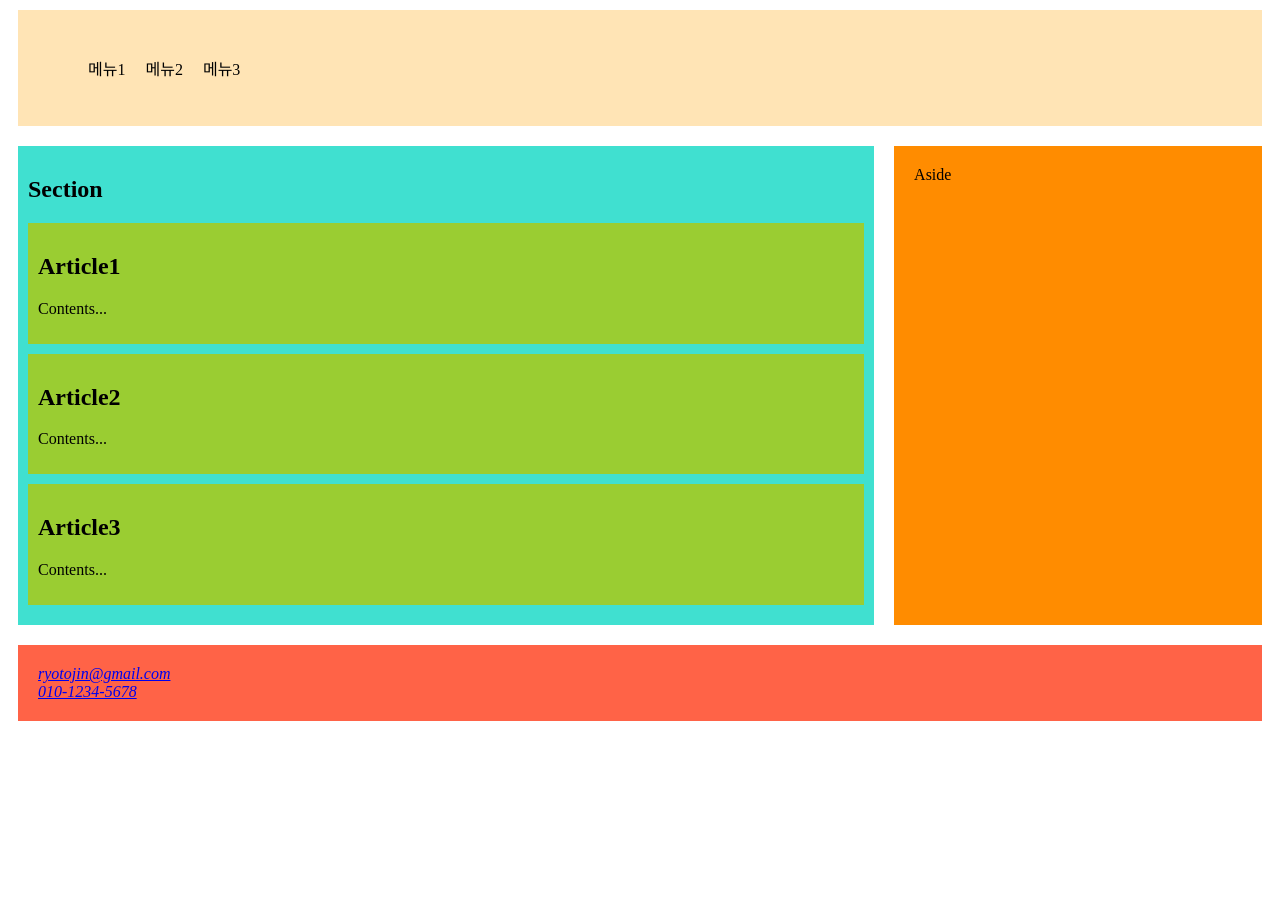
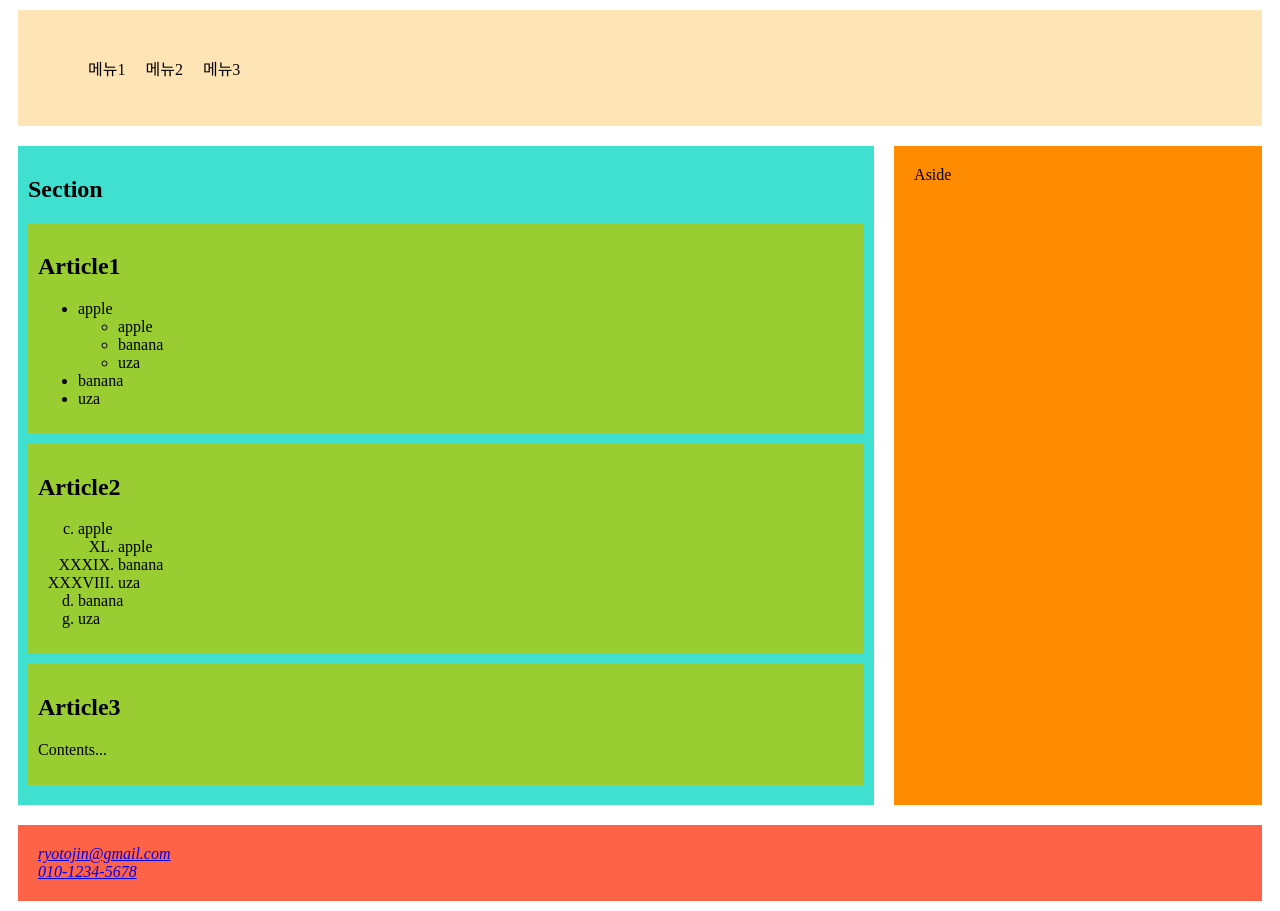
Before and after one commit to ryuyonghoe/fast_campus_Exer, a plain HTML site: page HtmlContentsDiv/index.html in a window 1280 px wide. Before the commit the page ends 800 px from the top, so only its background shows below. Drawn offline with Linux system fonts and the light colour scheme.

Commit message:
UL은 리스트의 순서가 없고 OL은 순서가 있다.

```diff
--- a/HtmlContentsDiv/index.html
+++ b/HtmlContentsDiv/index.html
@@ -20,11 +20,54 @@
             <h1>Section</h1>
             <article>
                 <h2>Article1</h2>
-                <p>Contents...</p>
+                <ul>
+                    <li>
+                        apple
+                        <ul>
+                            <li>
+                                apple
+                            </li>
+                            <li>
+                                banana
+                            </li>
+                            <li>
+                                uza
+                            </li>
+                        </ul>
+                    </li>
+                    <li>
+                        banana
+                    </li>
+                    <li>
+                        uza
+                    </li>
+                </ul>
+
             </article>
             <article>
                 <h2>Article2</h2>
-                <p>Contents...</p>
+                <ol type="a">
+                    <li value="3">
+                        apple
+                        <ol type="I" reversed start="40">
+                            <li>
+                                apple
+                            </li>
+                            <li>
+                                banana
+                            </li>
+                            <li>
+                                uza
+                            </li>
+                        </ol>
+                    </li>
+                    <li>
+                        banana
+                    </li>
+                    <li value="7">
+                        uza
+                    </li>
+                </ol>
             </article>
             <article>
                 <h2>Article3</h2>
```
